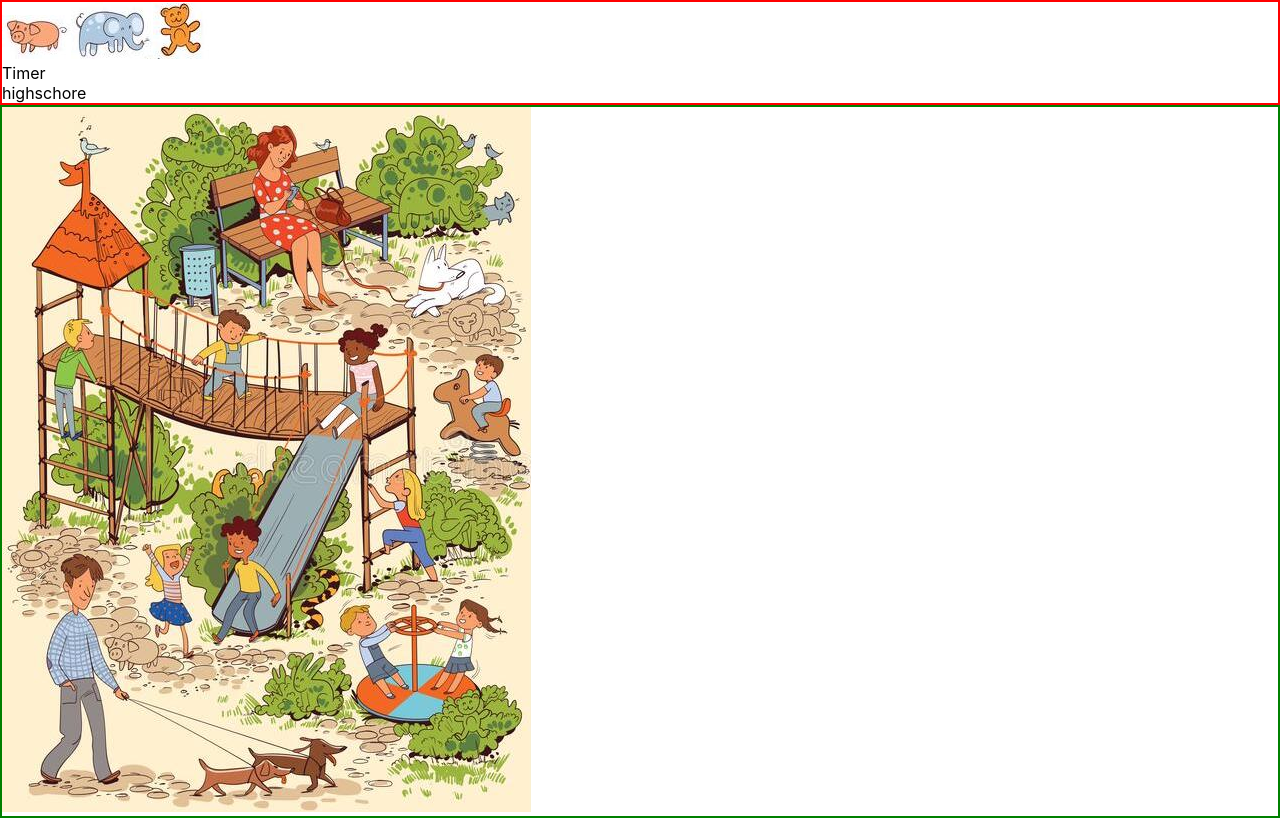
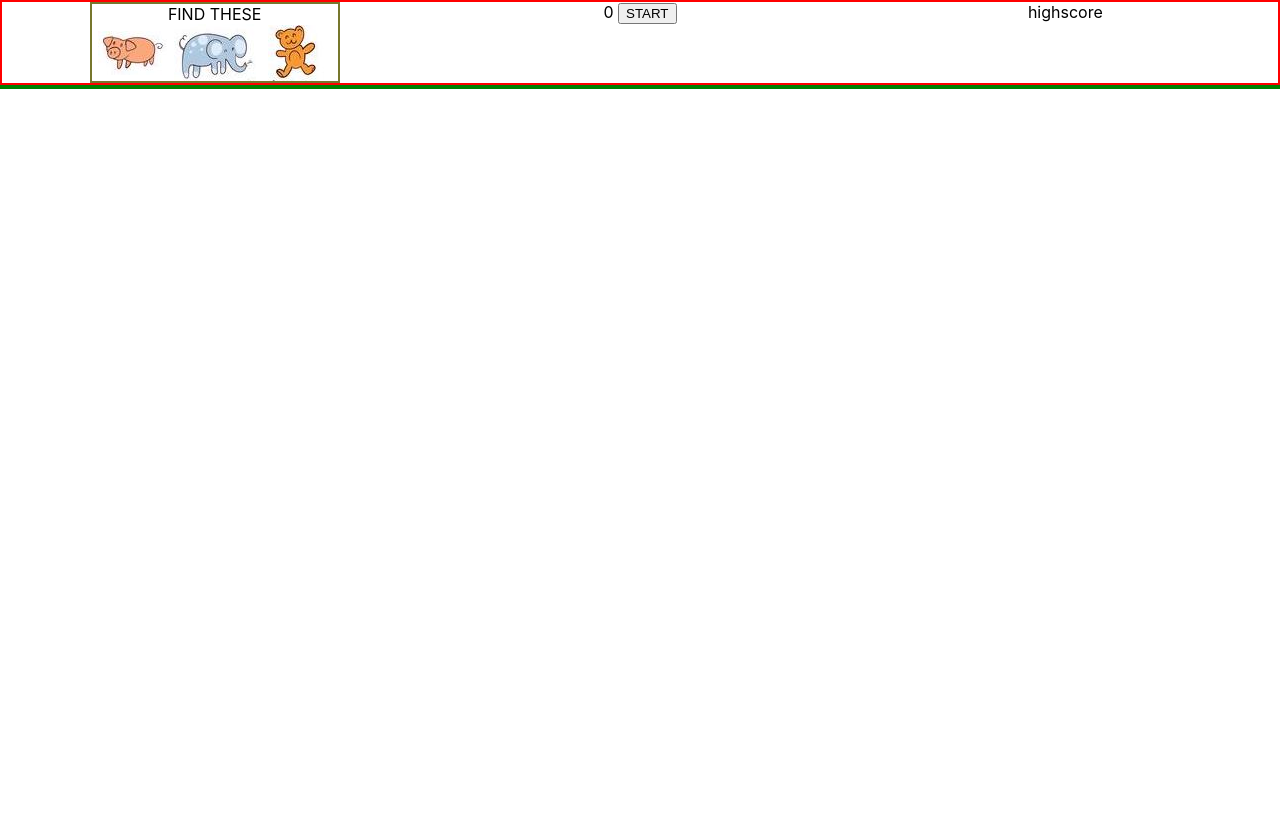
Before and after one commit to hoholabs/image-tagger, a React (Create React App) app: page / in a window 1280 px wide. Built offline with nearby package versions, Linux system fonts and the light colour scheme.

Commit message:
added functionality to start the puzzle

```diff
--- a/src/App.css
+++ b/src/App.css
@@ -1,7 +1,28 @@
 nav {
     border: solid red 2px;
+    display: grid;
+    grid-template-columns: 1fr 1fr 1fr;
+    margin-top: auto;
+    margin-bottom: auto;
+    justify-items: center;
+}
+#key {
+    display: grid;
+    grid-template-columns: 1fr 1fr 1fr;
+    margin-top: auto;
+    margin-bottom: auto;
+    align-items: center;
+    justify-items: center;
+    border: solid rgb(119, 119, 45) 2px;
+}
+
+#key span {
+    /* justify-self: center; */
+    grid-column: 1/-1;
 }
 
 #puzzle {
     border: solid green 2px;
+    display: grid;
+    justify-items: center;
 }
--- a/src/App.js
+++ b/src/App.js
@@ -8,14 +8,29 @@
     const [puzzle, setPuzzle] = useState(playground);
     //later, to add more puzzles, add a default/info screen
 
+    const [isActive, setIsActive] = useState(false);
+
     const changePuzzle = (puzzle) => {
         setPuzzle(puzzle);
     };
 
+    const startPuzzle = () => {
+        setIsActive(true);
+    };
+
     return (
         <div className="App">
-            <Nav changePuzzle={changePuzzle} puzzle={puzzle} />
-            <Puzzle puzzle={puzzle} />
+            <Nav
+                changePuzzle={changePuzzle}
+                puzzle={puzzle}
+                startPuzzle={startPuzzle}
+                isActive={isActive}
+            />
+            <Puzzle
+                puzzle={puzzle}
+                startPuzzle={startPuzzle}
+                isActive={isActive}
+            />
         </div>
     );
 }
--- a/src/Nav.js
+++ b/src/Nav.js
@@ -1,15 +1,32 @@
-import React from 'react';
+import React, { useState, useEffect } from 'react';
 
 function Nav(props) {
+    const [time, setTime] = useState(0);
+
+    useEffect(() => {
+        let interval = null;
+        if (props.isActive) {
+            interval = setInterval(() => {
+                setTime((time) => time + 1);
+            }, 1000);
+        } else if (!props.isActive && time !== 0) {
+            clearInterval(interval);
+        }
+        return () => clearInterval(interval);
+    }, [props.isActive, time]);
+
     return (
         <nav>
             <div id="key">
-                <img src={props.puzzle.mapA} alt="hint A"></img>
-                <img src={props.puzzle.mapB} alt="hint B"></img>
-                <img src={props.puzzle.mapC} alt="hint C"></img>
+                <span>FIND THESE</span>
+                <img src={props.puzzle.legendA} alt="hint A"></img>
+                <img src={props.puzzle.legendB} alt="hint B"></img>
+                <img src={props.puzzle.legendC} alt="hint C"></img>
             </div>
-            <div id="timer">Timer</div>
-            <div id="highschore">highschore</div>
+            <div id="timer">
+                {time} <button onClick={props.startPuzzle}>START</button>
+            </div>
+            <div id="highschore">highscore</div>
         </nav>
     );
 }
--- a/src/Puzzle.js
+++ b/src/Puzzle.js
@@ -1,9 +1,12 @@
 import React from 'react';
 
 function Puzzle(props) {
+    console.log(props);
     return (
         <div id="puzzle">
-            <img src={props.puzzle.img} alt="hidden object puzzle"></img>
+            {props.isActive && (
+                <img src={props.puzzle.img} alt="hidden object puzzle"></img>
+            )}
         </div>
     );
 }
--- a/src/Puzzles/Playground.js
+++ b/src/Puzzles/Playground.js
@@ -1,8 +1,8 @@
 const playground = {
     img: 'images/playground-img.jpg',
-    mapA: 'images/playground-a.jpg',
-    mapB: 'images/playground-b.jpg',
-    mapC: 'images/playground-c.jpg'
+    legendA: 'images/playground-a.jpg',
+    legendB: 'images/playground-b.jpg',
+    legendC: 'images/playground-c.jpg'
 };
 
 export default playground;
```
